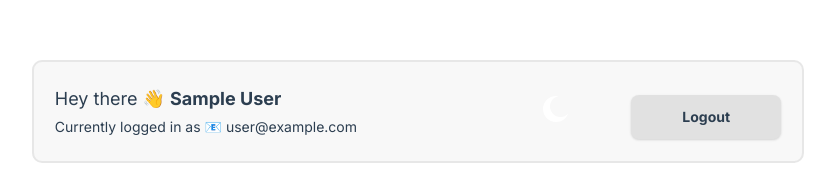
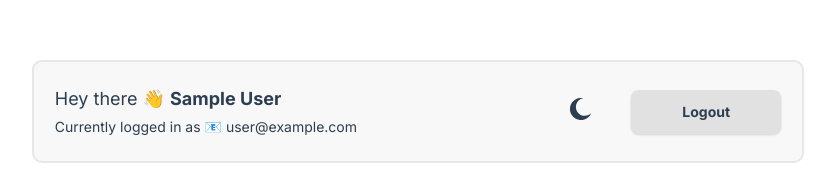
Before and after one commit to bravoosonja/live-chat, a Vue app: page /chatroom in a window 1280 px wide. Shown: the part 212-387 px from the top of the page, without its empty margins (222-1057 px from the left). Built offline with nearby package versions, Linux system fonts and the light colour scheme; no server answers; the database is empty; sample sign-in values are in the browser's storage.

Commit message:
Update theme toggler styles

```diff
--- a/src/assets/base.css
+++ b/src/assets/base.css
@@ -22,6 +22,7 @@
 }
 
 /* semantic color variables for this project */
+
 :root {
   --color-background: var(--vt-c-white);
   --color-background-soft: var(--vt-c-white-soft);
--- a/src/assets/main.css
+++ b/src/assets/main.css
@@ -54,11 +54,6 @@ button:hover {
   background-color: var(--color-border-hover);
 }
 
-button:focus {
-  outline: 2px solid transparent;
-  outline-offset: 2px;
-}
-
 button:focus-visible {
   box-shadow: none;
 }
--- a/src/components/ChatWindow.vue
+++ b/src/components/ChatWindow.vue
@@ -3,7 +3,7 @@
     <div v-if="error">{{ error }}</div>
     <div v-if="documents" class="messages" ref="messages">
       <div v-for="doc in formattedDocuments" :key="doc.id" class="single">
-        <span class="name">{{ doc.name }}</span>
+        <span id="name">{{ doc.name }}</span>
         <span class="message">{{ doc.message }}</span>
         <span class="created-at">{{ doc.createdAt }}</span>
       </div>
@@ -71,14 +71,13 @@ export default {
   font-style: italic;
 }
 
-.name {
+#name {
   grid-area: "name";
-  color: var(--color-heading);
-  background-image: linear-gradient(
-    -225deg,
-    #5271c4 0%,
-    #b19fff 48%,
-    #eca1fe 100%
+  color: var(--vt-c-text-light-1);
+  background: linear-gradient(
+    90deg,
+    hsla(31, 90%, 76%, 1) 0%,
+    hsla(302, 82%, 76%, 1) 100%
   );
   padding: 0.3rem 0.5rem;
   border-radius: 5px;
--- a/src/components/Navbar.vue
+++ b/src/components/Navbar.vue
@@ -85,17 +85,25 @@ nav button {
   color: var(--color-text);
 }
 
+.buttons {
+  display: flex;
+  justify-content: space-between;
+  align-items: center;
+}
+
+img {
+  transform: scale(0.85);
+}
 #toggle-theme {
+  color: var(--color-text);
+  font-size: 10px;
   background-color: transparent;
+  box-shadow: none;
   border: none;
-  cursor: pointer;
-  font-size: 10px;
-  color: var(--color-text);
-  box-shadow: none;
+  width: 100px;
 }
 
 #toggle-theme::hover {
   background-color: transparent;
-  color: var(--color-heading);
 }
 </style>
```
Also changed, not shown: src/assets/images/icon-moon.svg, src/assets/images/icon-sun.svg.
